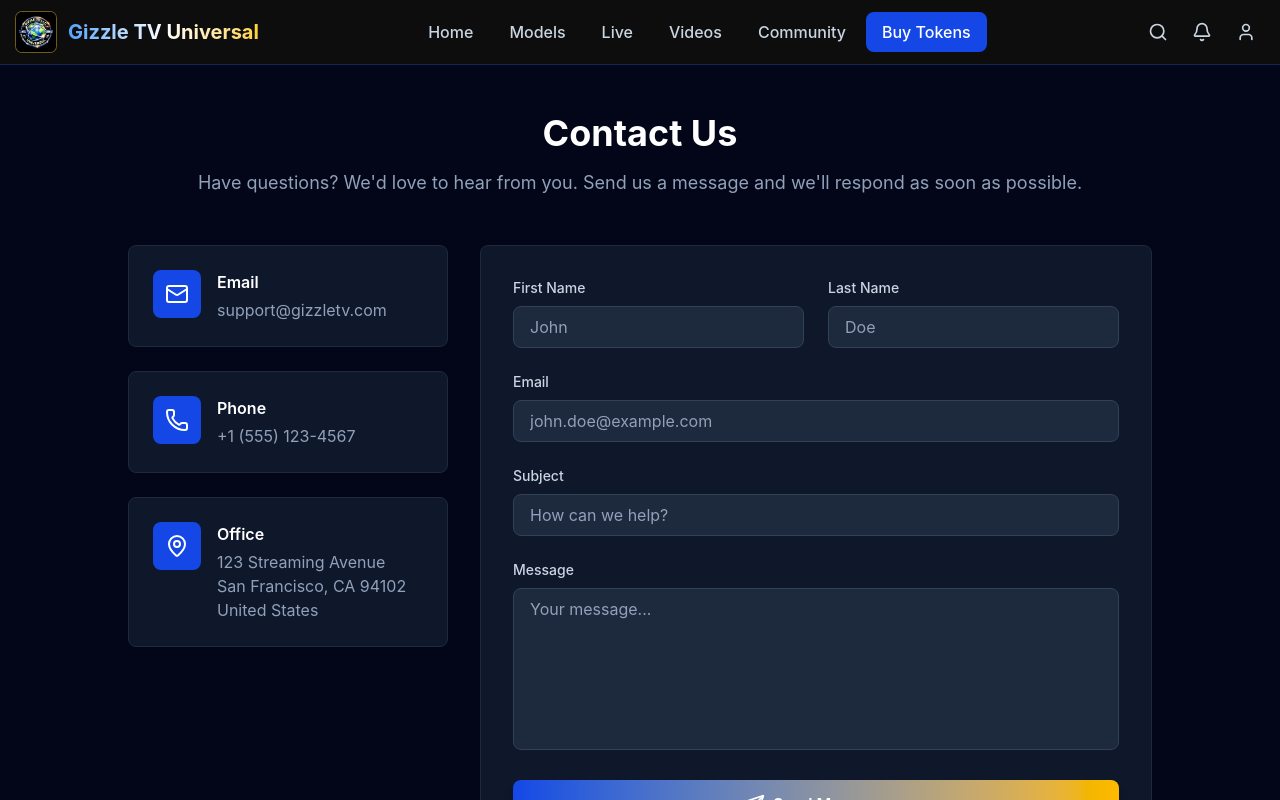
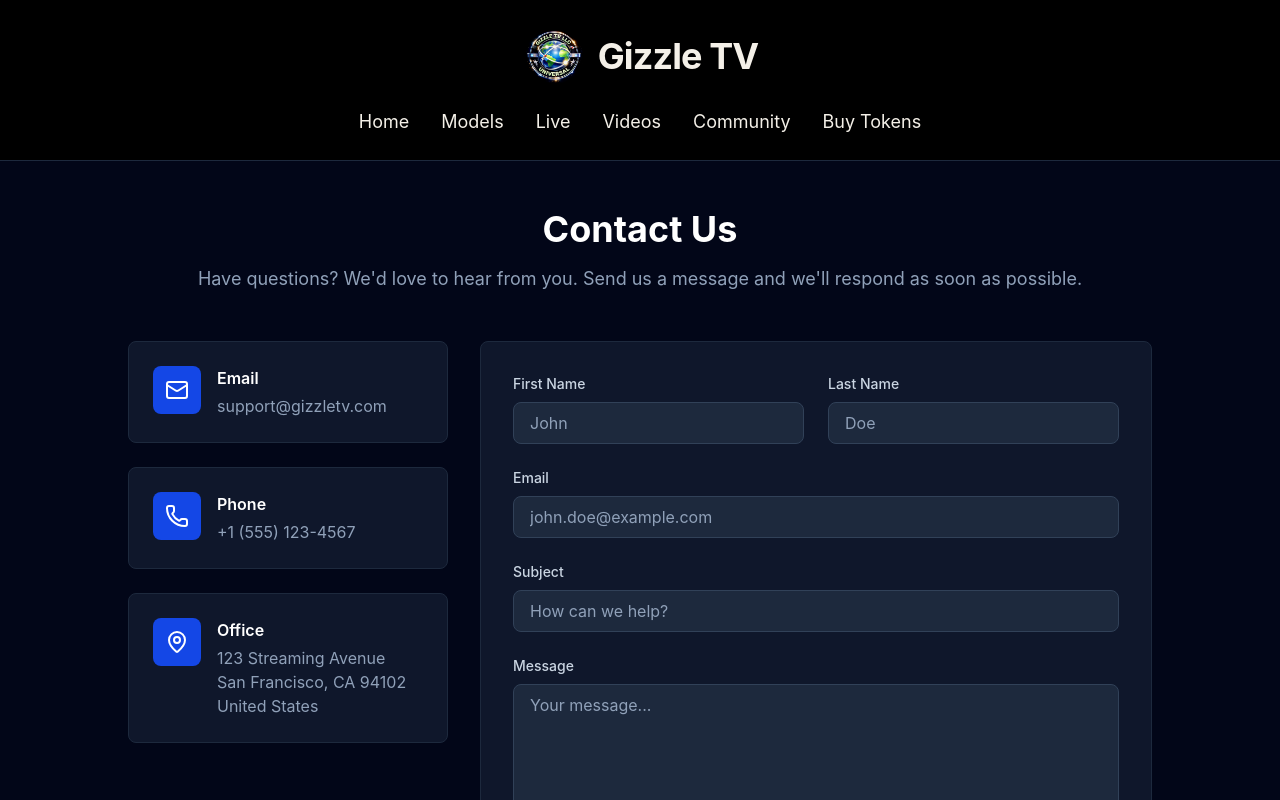
Before and after one commit to Gizz1e/vigilant-funicular, a React (Vite) app: page /contact in a window 1280 px wide. Shown: the top 800 px of the page. Built offline with nearby package versions, Linux system fonts and the light colour scheme.

Commit message:
Update Header.tsx

```diff
--- a/src/components/layout/Header.tsx
+++ b/src/components/layout/Header.tsx
@@ -1,14 +1,7 @@
-import { Link, useLocation } from 'react-router-dom';
-import { Search, Menu, User, Bell } from 'lucide-react';
-import { brandName } from '../../config/theme';
-import logo from '../../assets/logo_universal.jpeg';
+import { Link } from "react-router-dom";
+import logo from "../../assets/logo_universal.jpeg";
 
-export default function Header() {
-  const location = useLocation();
-
-  const isActive = (path: string) => location.pathname === path;
-
-  const navLinks = [
+const navLinks = [
   { path: "/", label: "Home" },
   { path: "/browse", label: "Models" },
   { path: "/live", label: "Live" },
@@ -17,51 +10,33 @@ export default function Header() {
   { path: "/contact", label: "Buy Tokens" },
 ];
 
+export default function Header() {
   return (
-    <header className="sticky top-0 z-50 bg-black/95 backdrop-blur-sm border-b border-blue-950">
-      <div className="container mx-auto px-4">
-        <div className="flex items-center justify-between h-16">
-          <Link to="/" className="flex items-center gap-3 group min-w-0">
+    <header className="bg-black border-b border-slate-800">
+      <div className="max-w-6xl mx-auto px-5 md:px-8 py-5 md:py-6">
+        <div className="flex flex-col gap-5">
+          <div className="flex items-center justify-center gap-3">
             <img
               src={logo}
               alt="Gizzle TV logo"
-              className="h-10 w-10 rounded-md object-cover ring-1 ring-amber-300/40"
+              className="w-14 h-14 md:w-16 md:h-16 object-contain rounded-md shrink-0"
             />
-            <span className="text-lg md:text-xl font-bold bg-gradient-to-r from-blue-400 via-white to-amber-300 bg-clip-text text-transparent truncate">
-              {brandName}
+            <span className="text-3xl md:text-4xl font-bold tracking-tight text-[rgb(244,240,232)] whitespace-nowrap">
+              Gizzle TV
             </span>
-          </Link>
+          </div>
 
-          <nav className="hidden md:flex items-center gap-1">
-            {navLinks.map((link) => (
+          <nav className="grid grid-cols-2 md:flex md:flex-wrap items-center justify-center gap-x-6 gap-y-3 md:gap-8 text-base md:text-lg text-[rgb(244,240,232)]">
+            {navLinks.map((item) => (
               <Link
-                key={link.path}
-                to={link.path}
-                className={`px-4 py-2 rounded-lg font-medium transition-colors ${
-                  isActive(link.path)
-                    ? 'bg-blue-700 text-white'
-                    : 'text-slate-300 hover:text-white hover:bg-slate-900'
-                }`}
+                key={item.path}
+                to={item.path}
+                className="text-center hover:text-[rgb(215,182,94)] transition-colors duration-200"
               >
-                {link.label}
+                {item.label}
               </Link>
             ))}
           </nav>
-
-          <div className="flex items-center gap-2">
-            <button className="p-2 text-slate-300 hover:text-white hover:bg-slate-900 rounded-lg transition-colors">
-              <Search className="h-5 w-5" />
-            </button>
-            <button className="p-2 text-slate-300 hover:text-white hover:bg-slate-900 rounded-lg transition-colors">
-              <Bell className="h-5 w-5" />
-            </button>
-            <button className="p-2 text-slate-300 hover:text-white hover:bg-slate-900 rounded-lg transition-colors">
-              <User className="h-5 w-5" />
-            </button>
-            <button className="md:hidden p-2 text-slate-300 hover:text-white hover:bg-slate-900 rounded-lg transition-colors">
-              <Menu className="h-5 w-5" />
-            </button>
-          </div>
         </div>
       </div>
     </header>
```
